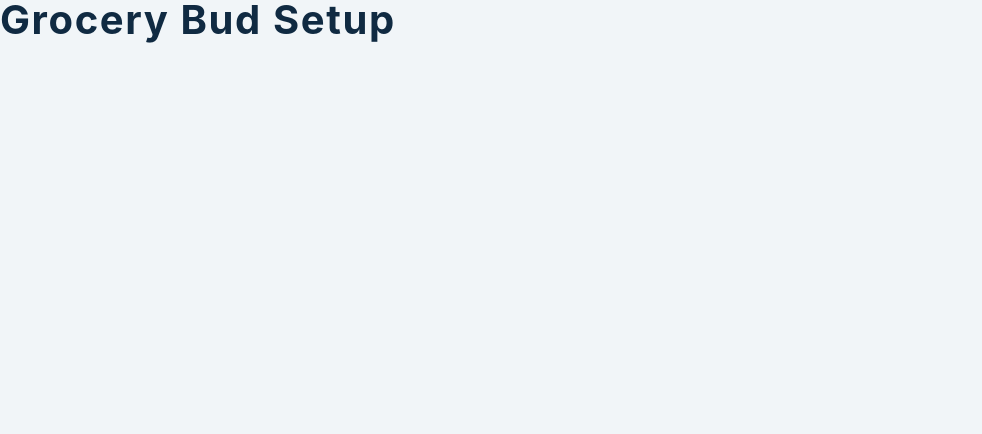
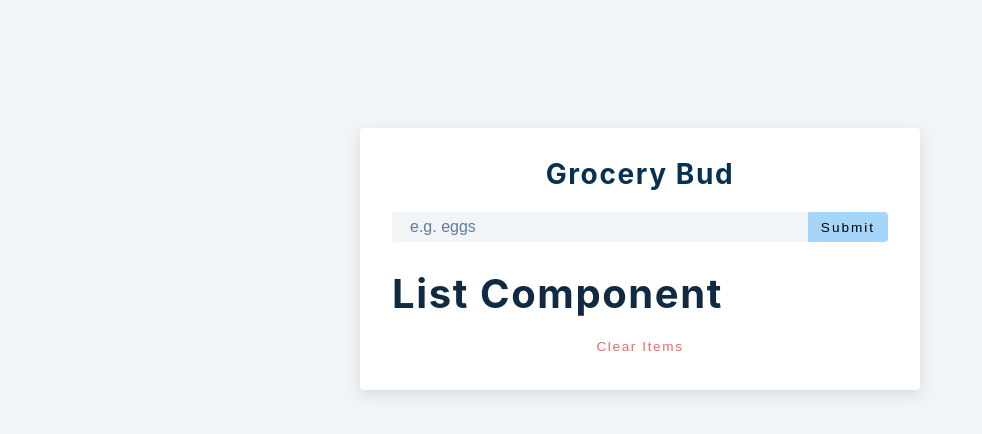
Before and after one commit to xxxmarxxx/grocery-bud, a React (Create React App) app: page / in a window 1280 px wide. Shown: the top 434 px of the page, without its empty margins (0-982 px from the left). Built offline with nearby package versions, Linux system fonts and the light colour scheme.

Commit message:
lesson 128

```diff
--- a/src/App.js
+++ b/src/App.js
@@ -1,9 +1,42 @@
-import React, { useState, useEffect } from 'react'
-import List from './List'
-import Alert from './Alert'
+import React, { useState, useEffect } from "react";
+import List from "./List";
+import Alert from "./Alert";
+// lesson 128/
 
 function App() {
-  return <h2>grocery bud setup</h2>
+  const [name, setName] = useState("");
+  const [list, setList] = useState([]);
+  const [isEditing, setEditing] = useState(false);
+  const [editId, setEditId] = useState(null);
+  const [alert, setAlert] = useState({ show: false, msg: "", type: "" });
+  const handleSubmit = (e) => {
+    e.preventDefault();
+    console.log("hello");
+  };
+  return (
+    <section className="section-center">
+      <form className="grocery-form" onSubmit={handleSubmit}>
+        {alert.show && <Alert />}
+        <h3>grocery bud</h3>
+        <div className="form-control">
+          <input
+            type="text"
+            className="grocery"
+            placeholder="e.g. eggs"
+            value={name}
+            onChange={(e)=>setName(e.target.value)}
+          />
+          <button type="submit" className="submit-btn">
+            {isEditing ? "edit" : "submit"}
+          </button>
+        </div>
+      </form>
+      <div className="grocery-container">
+        <List />
+        <button className="clear-btn">clear items</button>
+      </div>
+    </section>
+  );
 }
 
-export default App
+export default App;
```
